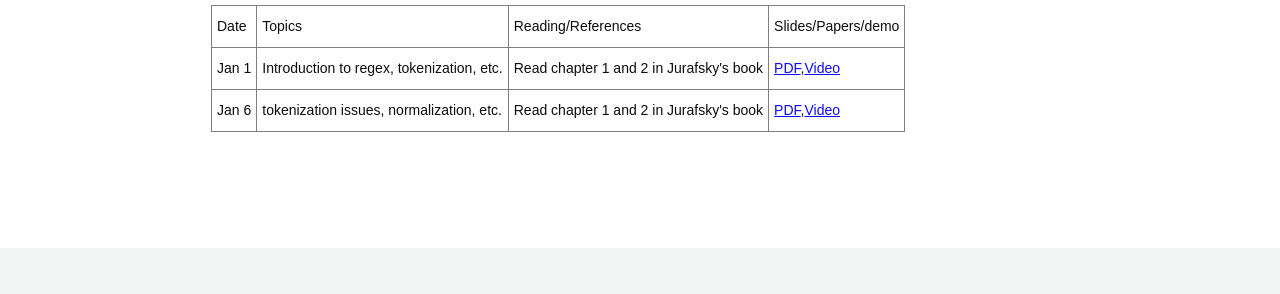
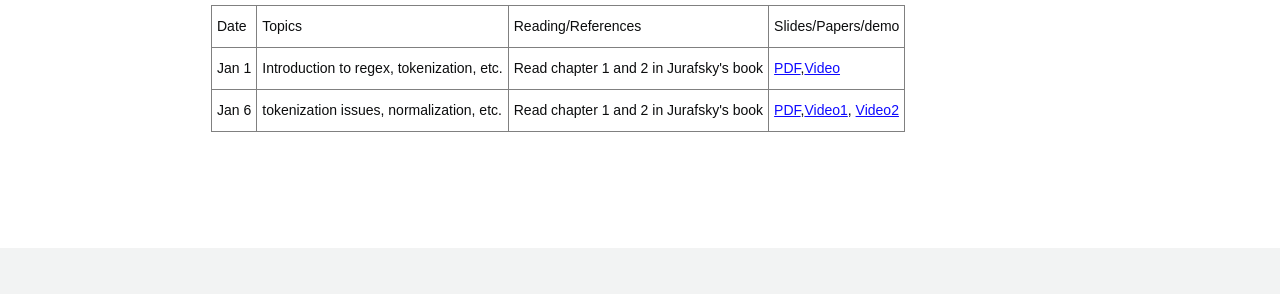
Before and after one commit to chandreshiit/oldsite, a Jekyll site: the page built from _pages/NLP2022.md, in a window 1280 px wide and 900 px high, scrolled down 1564 px. Shown: the part 497-791 px from the top of the window. Built offline with Jekyll 4.4.1, drawn with Linux system fonts in a browser that asks for light colours; cached includes are drawn as plain includes; nearby versions of some CDN libraries.

Commit message:
added tut 2

```diff
--- a/_pages/NLP2022.md
+++ b/_pages/NLP2022.md
@@ -112,7 +112,7 @@ Natural language processing (NLP) or computational linguistics is one of the mos
     <th class="tg-0pky">tokenization issues, normalization, etc.</th>
     <th class="tg-0pky">Read chapter 1 and 2 in Jurafsky's book</th>
           <th class="tg-0pky">
-              <a href="https://drive.google.com/file/d/1gFjIPFezXaYXLtodLNXWjDrvhYXYRSep/view?usp=sharing">PDF</a>,<a href="https://drive.google.com/file/d/10m_Se-AvPnAI6Ny6ElHb3IaeUesEr1ua/view?usp=sharing">Video</a>
+              <a href="https://drive.google.com/file/d/1gFjIPFezXaYXLtodLNXWjDrvhYXYRSep/view?usp=sharing">PDF</a>,<a href="https://drive.google.com/file/d/10m_Se-AvPnAI6Ny6ElHb3IaeUesEr1ua/view?usp=sharing">Video1</a>, <a href="https://drive.google.com/file/d/1QQIes8ZOL4tcjwzSRsvW99vSrCcG-g-j/view?usp=sharing">Video2</a>
           </th>
     </tr>
 </table>
```
